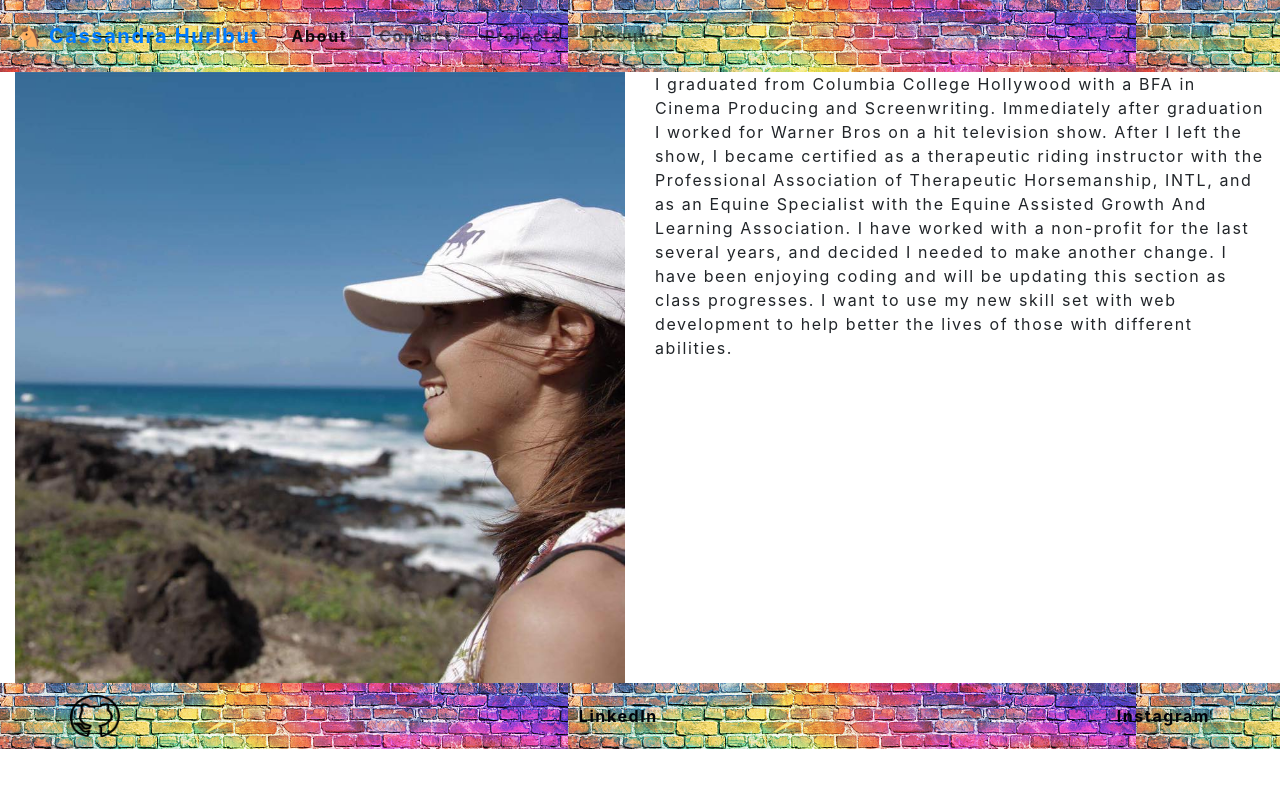
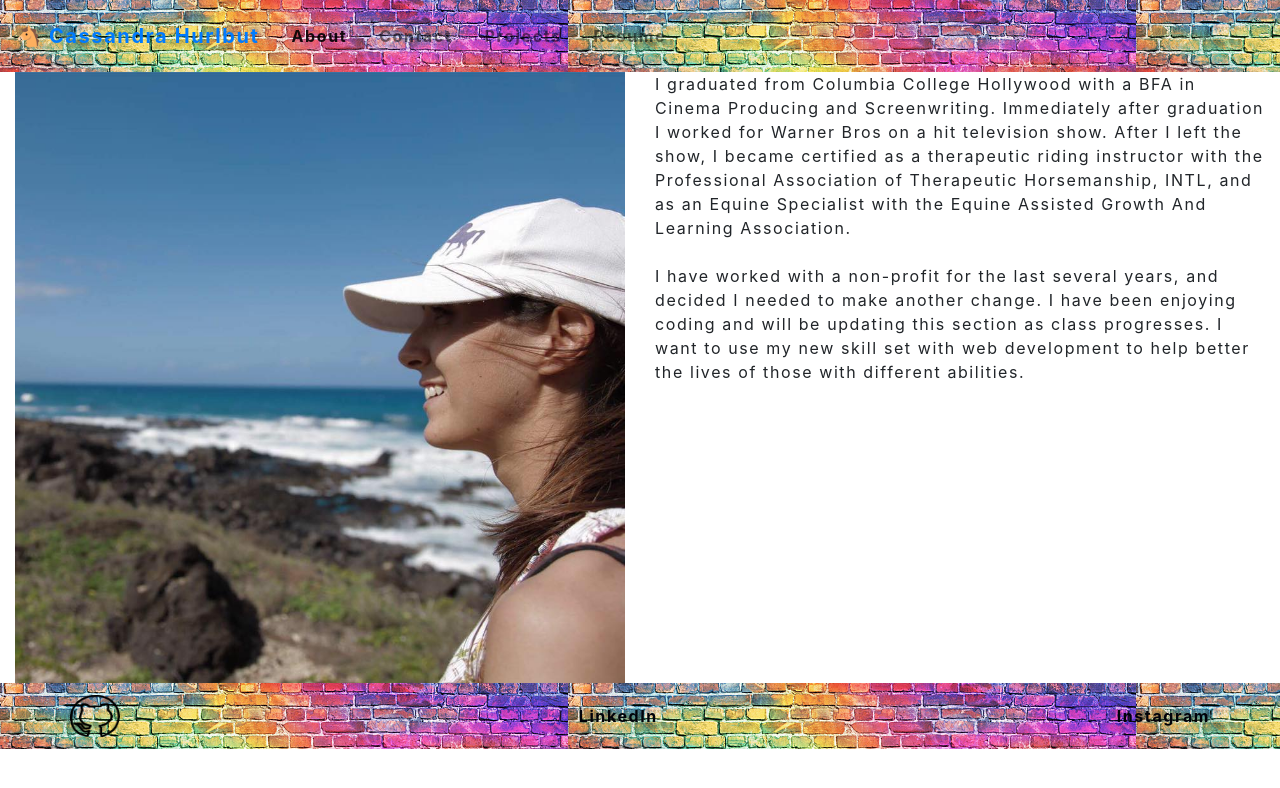
Before and after one commit to clhurlbut/React-Portfolio, a React (Create React App) app: page / in a window 1280 px wide. Shown: the top 788 px of the page. Built offline with nearby package versions, Linux system fonts and the light colour scheme.

Commit message:
one last style to profile before mvp pre styling

```diff
--- a/src/components/Pages/About/index.js
+++ b/src/components/Pages/About/index.js
@@ -13,15 +13,17 @@ function AboutMe() {
                     <Image src={ProfilePhoto} alt="Cassie on the beach with a hat" fluid />
                 </Col>
                 <Col>
-
-                        I graduated from Columbia College Hollywood with a BFA in Cinema Producing and Screenwriting.
-                        Immediately after graduation I worked for Warner Bros on a hit television show. After I left the show, I became certified as a
-                        therapeutic riding instructor with the Professional Association of Therapeutic Horsemanship, INTL, and as an Equine Specialist with
-                        the Equine Assisted Growth And Learning Association.
-
+                    <div fluid>      I graduated from Columbia College Hollywood with a BFA in Cinema Producing and Screenwriting.
+                    Immediately after graduation I worked for Warner Bros on a hit television show. After I left the show, I became certified as a
+                    therapeutic riding instructor with the Professional Association of Therapeutic Horsemanship, INTL, and as an Equine Specialist with
+                    the Equine Assisted Growth And Learning Association.
+                    </div>
+                    <br></br>
+                    <div fluid>
                         I have worked with a non-profit for the last several years, and decided I needed to make another change. I have been
                         enjoying coding and will be updating this section as class progresses. I want to use my new skill set with web development
                         to help better the lives of those with different abilities.
+                        </div>
 
                 </Col>
             </Row>
```
